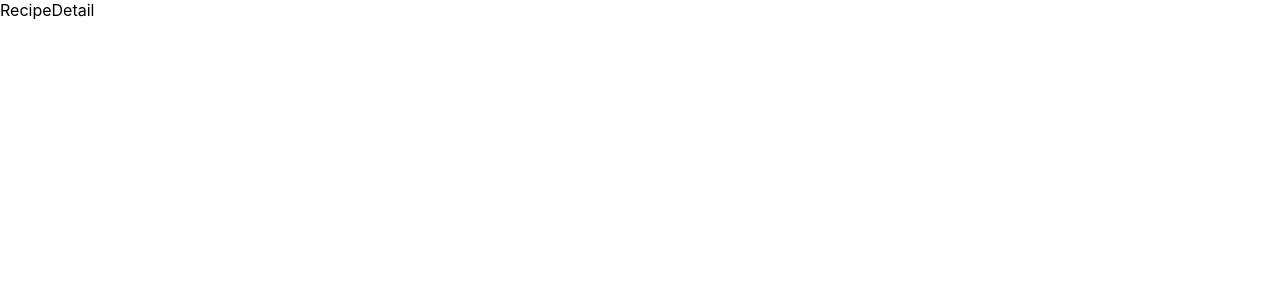
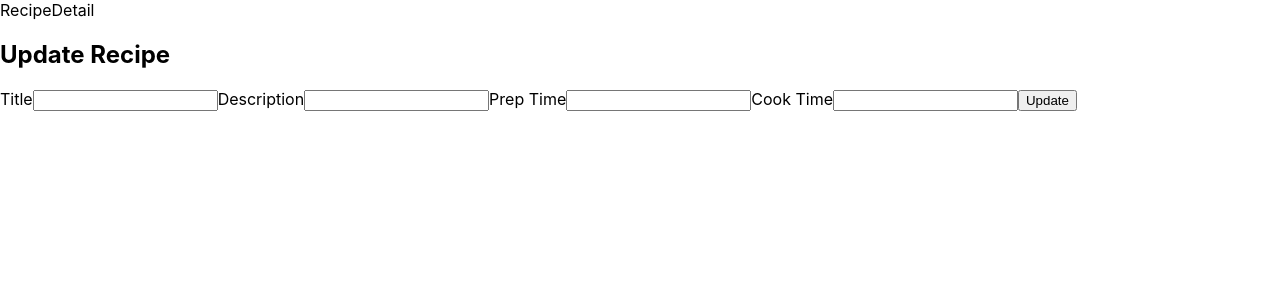
Before and after one commit to hdsteineke/FE-recipe-list, a React (Create React App) app: page /recipes/1 in a window 1280 px wide. Shown: the top 300 px of the page. Built offline with nearby package versions, Linux system fonts and the light colour scheme; no server answers.

Commit message:
Added form for updated recipe and handleUpdate function

```diff
--- a/src/RecipeDetail.js
+++ b/src/RecipeDetail.js
@@ -6,6 +6,7 @@ import { getRecipeById } from './services/fetch-recipes';
 export default function RecipeDetail() {
   const { id } = useParams();
   const [recipeDetails, setRecipeDetails] = useState({});
+  const [updateRecipeInForm, setUpdateRecipeInForm] = useState({});
 
   useEffect(() => {
     async function getRecipe() {
@@ -15,10 +16,63 @@ export default function RecipeDetail() {
     getRecipe();
   }, [id]);
 
+  async function handleUpdate() {
+    await updateRecipe({ id, ...updateRecipeInForm });
+  }
+
   return (
-    <div>RecipeDetail
-      <h3>{recipeDetails.title}</h3>
-      <p>{recipeDetails.description}</p>
+    <div>
+      <div>
+        RecipeDetail
+        <h3>{recipeDetails.title}</h3>
+        <p>{recipeDetails.description}</p>
+      </div>
+      <form onSubmit={handleUpdate}>
+        <h2>Update Recipe</h2>
+        <label>
+          Title
+          <input
+            defaultValue=""
+            onChange={(e) =>
+              setUpdateRecipeInForm({ ...updateRecipeInForm, title: e.target.value })
+            }
+            name="title"
+          ></input>
+        </label>
+        <label>
+          Description
+          <input
+            onChange={(e) =>
+              setUpdateRecipeInForm({ ...updateRecipeInForm, description: e.target.value })
+            }
+            required
+            name="description"
+          ></input>
+        </label>
+        <label>
+          Prep Time
+          <input
+            onChange={(e) =>
+              setUpdateRecipeInForm({ ...updateRecipeInForm, prepTime: e.target.value })
+            }
+            required
+            name="prepTime"
+            type="number"
+          ></input>
+        </label>
+        <label>
+          Cook Time
+          <input
+            onChange={(e) =>
+              setUpdateRecipeInForm({ ...updateRecipeInForm, cookTime: e.target.value })
+            }
+            required
+            name="cookTime"
+            type="number"
+          ></input>
+        </label>
+        <button>Update</button>
+      </form>
     </div>
   );
 }
```
